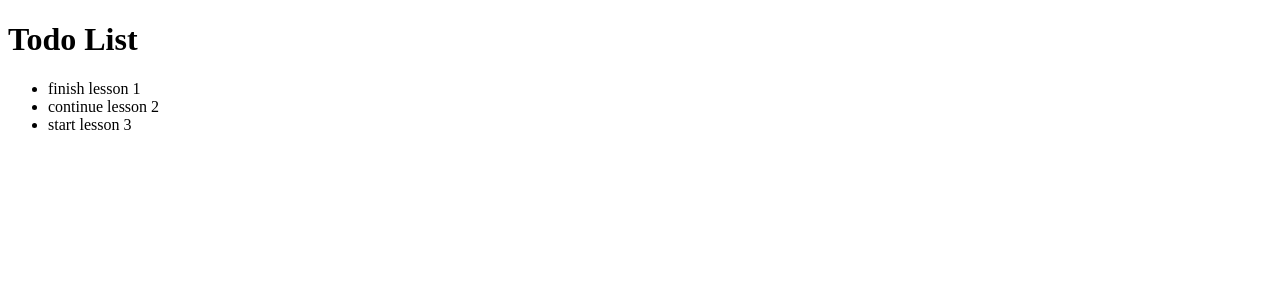
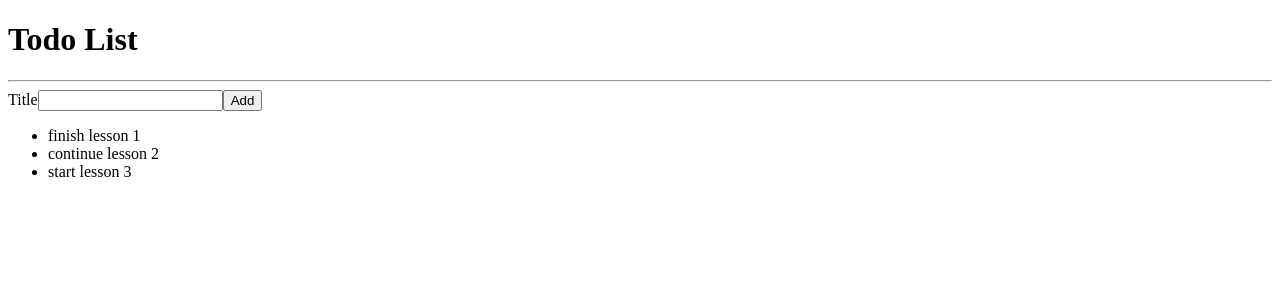
Before and after one commit to ElenaGor8/react-todo, a React (Create React App) app: page / in a window 1280 px wide. Shown: the top 300 px of the page. Built offline with nearby package versions, Linux system fonts and the light colour scheme; the HTML template or start-up script is replaced by a standard one.

Commit message:
lesson_1_2

```diff
--- /dev/null
+++ b/src/AddTodoForm.js
@@ -0,0 +1,13 @@
+import React from 'react';
+
+function AddTodoForm() {
+    return (
+        <form>
+            <label htmlFor="todoTitle">Title</label>
+            <input id="todoTitle" type="text" />
+            <button>Add</button>
+        </form>
+    );
+}
+
+export default AddTodoForm;
--- a/src/App.js
+++ b/src/App.js
@@ -1,29 +1,17 @@
 import React from 'react';
+import TodoList from './TodoList';
+import AddTodoForm from './AddTodoForm';
 
-const todoList = [
-  {
-    id: 1,
-    title: 'finish lesson 1'
-  },
-  {
-    id: 2,
-    title: 'continue lesson 2'
-  },
-  {
-    id: 3,
-    title: 'start lesson 3'
-  },
-];
 
 function App() {
   return (
     <div>
       <h1>Todo List</h1>
-      <ul>
-        {todoList.map(function (item) {
-        return <li key ={item.id}>{item.title}</li>
-        })}
-      </ul>
+      <hr />
+
+      <AddTodoForm />
+      <TodoList />
+
     </div>
   );
 }
--- /dev/null
+++ b/src/TodoList.js
@@ -0,0 +1,28 @@
+import * as React from 'react';
+
+const todoList = [
+    {
+        id: 1,
+        title: 'finish lesson 1'
+    },
+    {
+        id: 2,
+        title: 'continue lesson 2'
+    },
+    {
+        id: 3,
+        title: 'start lesson 3'
+    },
+];
+
+function TodoList() {
+    return (
+        <ul>
+            {todoList.map(function (item) {
+                return <li key={item.id}>{item.title}</li>
+            })}
+        </ul>
+    );
+}
+
+export default TodoList;
```
